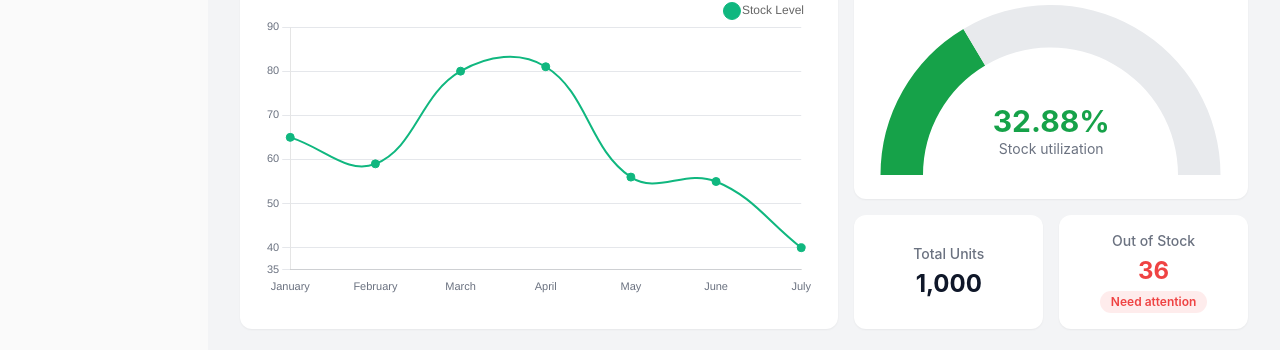
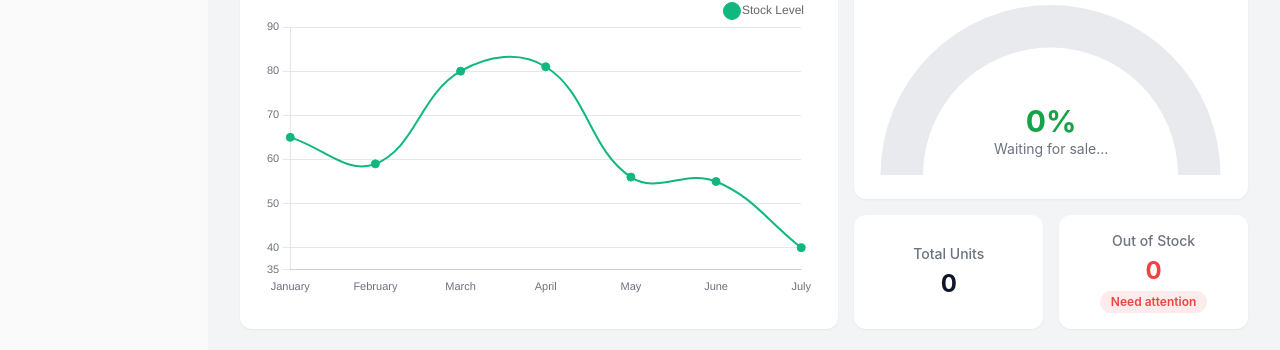
Before and after one commit to cattybeo/23CLC08-Group14-IoT, a React (Vite) app: page / in a window 1280 px wide. Shown: the part 342-692 px from the top of the page. Built offline with nearby package versions, Linux system fonts and the light colour scheme; no server answers; the database is empty.

Commit message:
UPDATE GAUGE

```diff
--- a/src/components/dashboard/Dashboard.jsx
+++ b/src/components/dashboard/Dashboard.jsx
@@ -57,7 +57,7 @@ const Dashboard = () => {
         </div>
         <div className="xl:col-span-2 space-y-4">
           <GaugeChart />
-          <QuickStats />
+          <QuickStats stats={stats} />
         </div>
       </div>
 
--- a/src/components/dashboard/GaugeChart.jsx
+++ b/src/components/dashboard/GaugeChart.jsx
@@ -1,12 +1,46 @@
+import { useState, useEffect } from "react";
 import { Doughnut } from "react-chartjs-2";
 import { Chart as ChartJS, ArcElement, Tooltip } from "chart.js";
 import { Card, CardContent, CardHeader, CardTitle } from "@/components/ui/card";
-import { dashboardStats } from "@/data/mockData";
+import { productService } from "@/services/product.service";
 
 ChartJS.register(ArcElement, Tooltip);
 
 const GaugeChart = () => {
-  const percentage = dashboardStats.stockUtilization;
+  const [latestProduct, setLatestProduct] = useState(null);
+
+  useEffect(() => {
+    // Subscribe to sales_logs INSERT events
+    const channel = productService.subscribeToSales(async (payload) => {
+      console.log('Sale event received:', payload);
+
+      const productId = payload.new?.product_id;
+      if (!productId) return;
+
+      // Fetch product details
+      const { data, error } = await productService.fetchById(productId);
+
+      if (error) {
+        console.error('Error fetching product:', error);
+        return;
+      }
+
+      console.log('Latest sold product:', data);
+      setLatestProduct(data);
+    });
+
+    // Cleanup subscription on unmount
+    return () => {
+      channel?.unsubscribe();
+    };
+  }, []);
+
+  // Calculate stock safety percentage
+  const percentage = latestProduct
+    ? ((latestProduct.current_stock / latestProduct.init_stock) * 100).toFixed(2)
+    : 0;
+
+  const productName = latestProduct?.name || "Waiting for sale...";
 
   const data = {
     datasets: [
@@ -41,7 +75,7 @@ const GaugeChart = () => {
           <Doughnut data={data} options={options} />
           <div className="absolute inset-0 flex flex-col items-center justify-end pb-4">
             <span className="text-3xl font-bold text-success">{percentage}%</span>
-            <span className="text-sm text-muted-foreground">Stock utilization</span>
+            <span className="text-sm text-muted-foreground">{productName}</span>
           </div>
         </div>
       </CardContent>
--- a/src/components/dashboard/QuickStats.jsx
+++ b/src/components/dashboard/QuickStats.jsx
@@ -1,21 +1,20 @@
 import { Card, CardContent } from "@/components/ui/card";
 import { Badge } from "@/components/ui/badge";
-import { dashboardStats } from "@/data/mockData";
 
-const QuickStats = () => {
+const QuickStats = ({ stats }) => {
   return (
     <div className="grid grid-cols-2 gap-4">
       <Card className="border-0 shadow-xs">
         <CardContent className="p-4 h-full flex flex-col items-center justify-center text-center">
           <p className="text-sm font-medium text-muted-foreground">Total Units</p>
-          <p className="mt-1 text-2xl font-bold">{dashboardStats.totalUnits.toLocaleString()}</p>
+          <p className="mt-1 text-2xl font-bold">{stats?.totalUnits?.toLocaleString() || "0"}</p>
         </CardContent>
       </Card>
 
       <Card className="border-0 shadow-xs">
         <CardContent className="p-4 text-center">
           <p className="text-sm font-medium text-muted-foreground">Out of Stock</p>
-          <p className="mt-1 text-2xl font-bold text-destructive">{dashboardStats.outOfStock}</p>
+          <p className="mt-1 text-2xl font-bold text-destructive">{stats?.outOfStock || 0}</p>
           <Badge className="mt-1 bg-destructive/10 text-destructive hover:bg-destructive/20 text-xs">
             Need attention
           </Badge>
```
